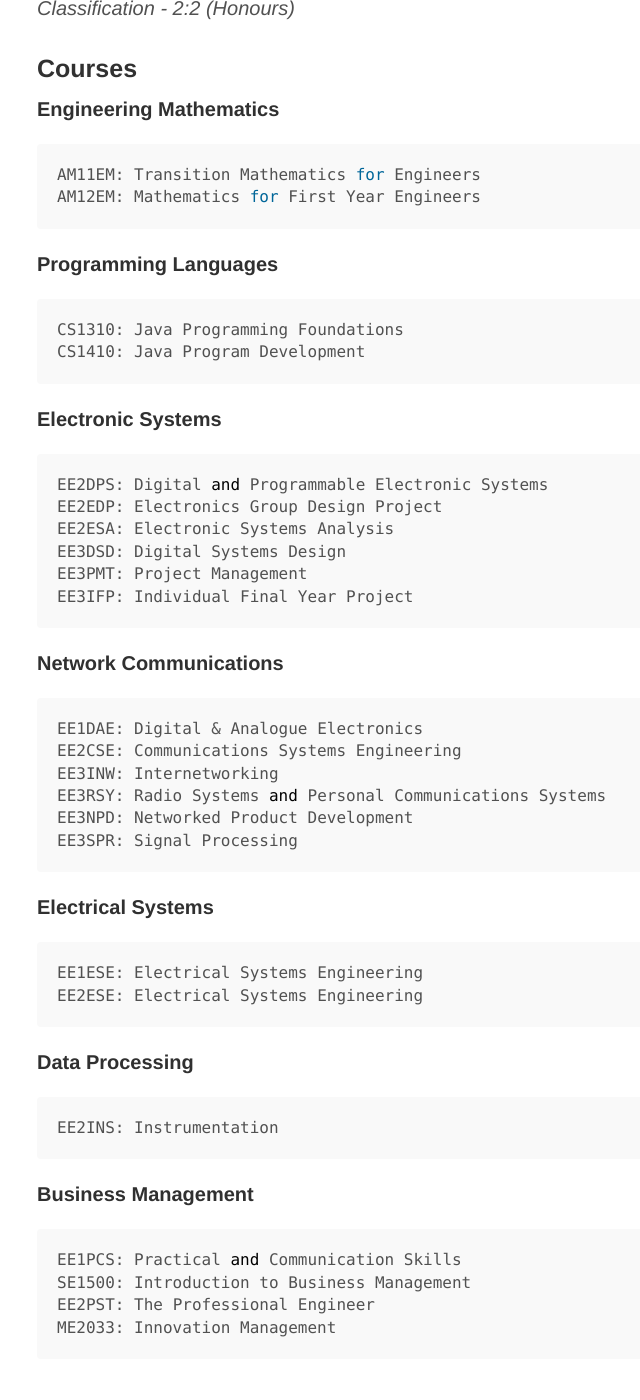
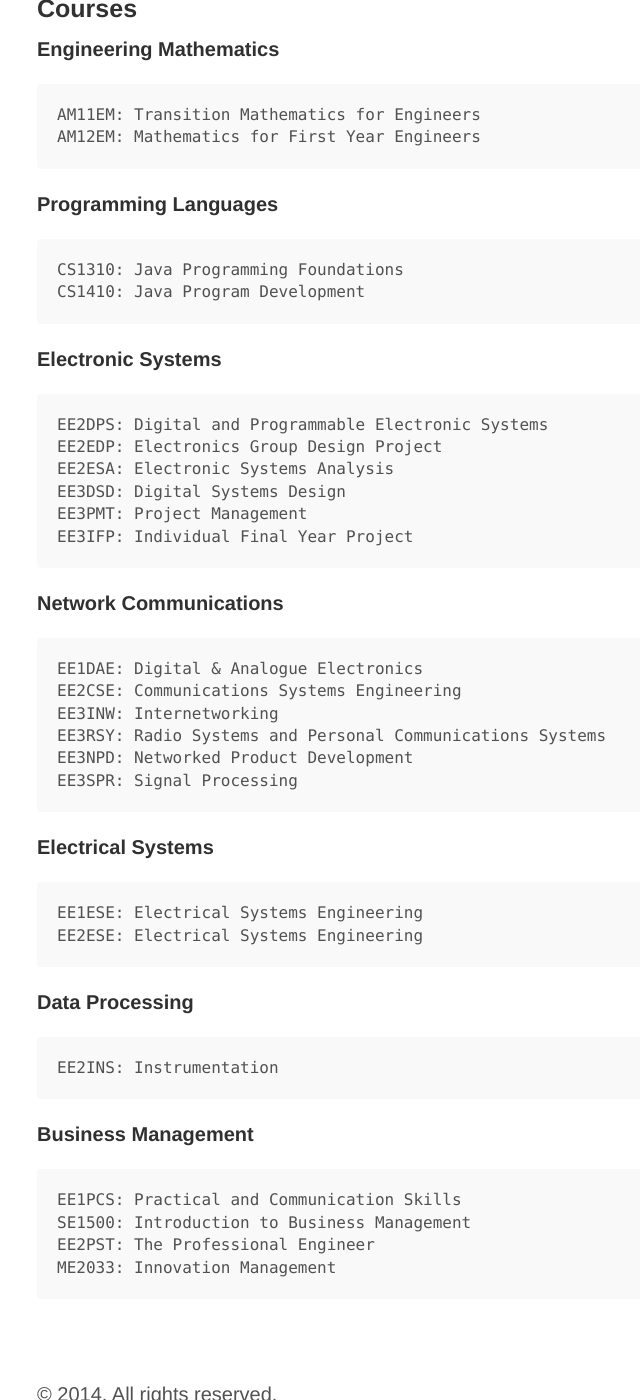
Before and after one commit to Jadax/jadax.github.io, a Jekyll site: the page built from academic.md, in a window 1280 px wide and 1400 px high, scrolled down 1212 px. Shown: the whole window, without its empty margins (243-883 px from the left). Built offline with Jekyll 4.4.1, drawn with Linux system fonts in a browser that asks for light colours; Markdown is read by kramdown in place of the engine named in the settings; some of the changed text lies outside the part shown.

Commit message:
update academic.md

````diff
--- a/academic.md
+++ b/academic.md
@@ -43,19 +41,22 @@ Aston University, United Kingdom
 ### Courses
 
 **Engineering Mathematics**
-```python
+
+```
 AM11EM: Transition Mathematics for Engineers
 AM12EM: Mathematics for First Year Engineers
 ```
 
 **Programming Languages**
-```python
+
+```
 CS1310: Java Programming Foundations
 CS1410: Java Program Development
 ```
 
 **Electronic Systems**
-```python
+
+```
 EE2DPS: Digital and Programmable Electronic Systems
 EE2EDP: Electronics Group Design Project
 EE2ESA: Electronic Systems Analysis
@@ -65,7 +66,8 @@ EE3IFP: Individual Final Year Project
 ```
 
 **Network Communications**
-```python
+
+```
 EE1DAE: Digital & Analogue Electronics
 EE2CSE: Communications Systems Engineering
 EE3INW: Internetworking
@@ -75,18 +77,21 @@ EE3SPR: Signal Processing
 ```
 
 **Electrical Systems**
-```python
+
+```
 EE1ESE: Electrical Systems Engineering
 EE2ESE: Electrical Systems Engineering
 ```
 
 **Data Processing**
-```python
+
+```
 EE2INS: Instrumentation
 ```
 
 **Business Management**
-```python
+
+```
 EE1PCS: Practical and Communication Skills
 SE1500: Introduction to Business Management
 EE2PST: The Professional Engineer
````
Also changed, not shown: other parts of academic.md (+3 -5 lines).
